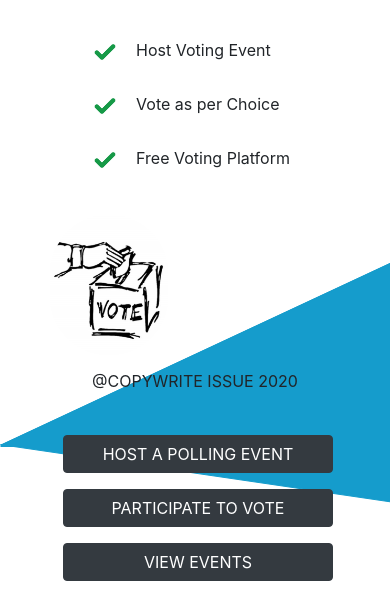
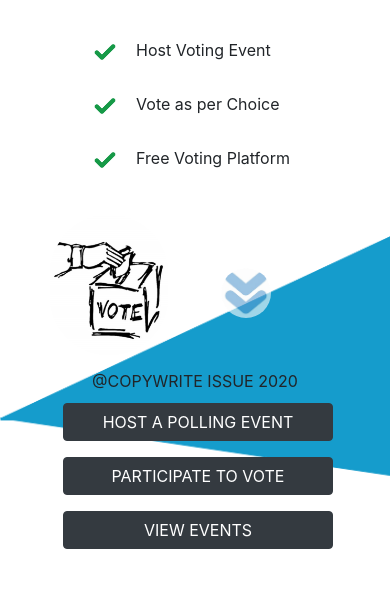
Before and after one commit to panthitesh6410/-django-Polling-System, a Django app: page / in a window 390 px wide. Shown: the part 451-1046 px from the top of the page. After the commit the page ends 1000 px from the top, so only its background shows below. Run offline with Django 3.2, Linux system fonts and the light colour scheme; data comes from the database, SQL or seed files in the repository; both versions use the stored data as it was after the commit; some libraries are stand-ins or nearby versions.

Commit message:
detecting window size and show scroll down option accordingly

```diff
--- a/voting_app/templates/voting_app/index.html
+++ b/voting_app/templates/voting_app/index.html
@@ -28,6 +28,9 @@
         }
         #events table a{
             color: blue;
+        }
+        #down{
+            display:none;
         }
         /*#events h5{
             color:#ddd;
@@ -67,13 +70,16 @@
             </ul>
         </div>
         <div class="col-sm-9 ">
-            <img src="{% static 'voting_app/images/vote3.jpg' %}" height=140 alt="" class="mb-5" style="border-radius:100px;">
+            <img src="{% static 'voting_app/images/vote3.jpg' %}" height=140 alt="" class="mb-3" style="border-radius:100px;">
+            <img id='down' src="{% static 'voting_app/images/down.jpg' %}" class='ml-5' style='border-radius:200px;opacity:0.6;' height=50 alt="">
         </div>
     </div>
 
+
+
     <div class="container mb-5">
         {% if user.is_authenticated %}
-        <div class="row mt-3 mb-5">
+        <div class="row mb-5">
             <div class="col-sm-4">
                 <a href="{% url 'host_event_page' %}"><button class=" home_btn ml-5 mt-3 btn btn-dark w-75" >HOST A POLLING EVENT</button></a>
             </div>
@@ -216,3 +222,14 @@
     }
 
 </script>
+
+<!-- Detecting window size  -->
+<script>
+    if(window.innerWidth > 678)
+    {
+        document.getElementById("down").style.display='none';
+    }
+    else{
+        document.getElementById("down").style.display='inline';
+    }
+</script>
```
Also changed, not shown: db.sqlite3, voting_app/static/voting_app/images/down.jpg (added).
